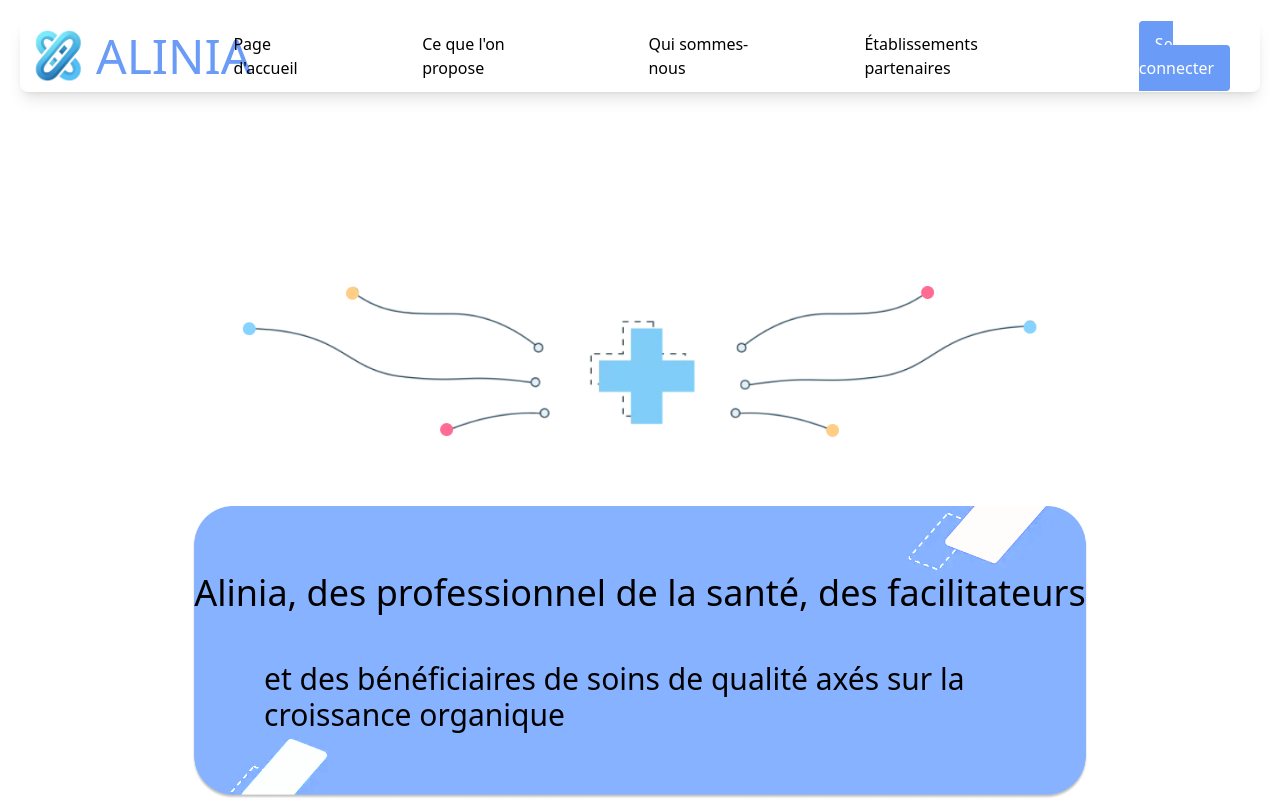
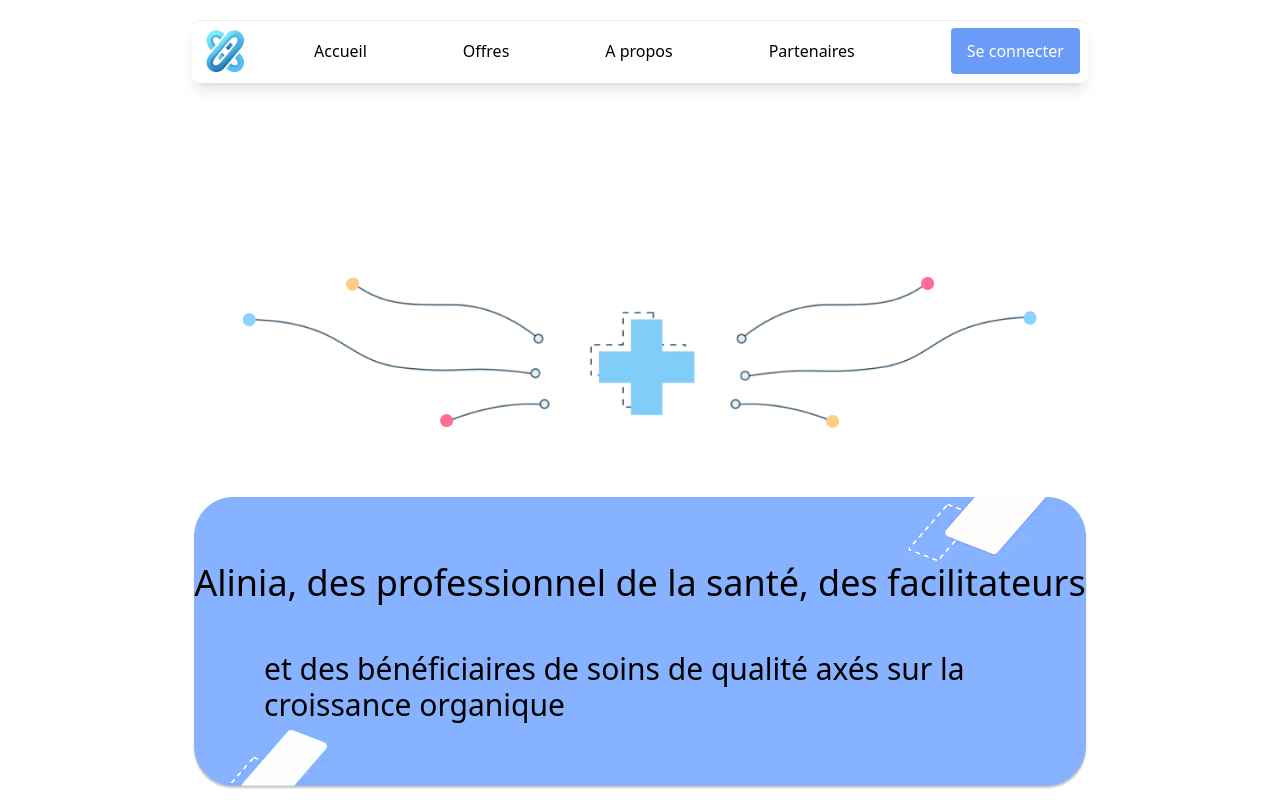
Before and after one commit to Alk2b/Tp_Accessibilit-, a React (Vite) app: page / in a window 1280 px wide. Shown: the top 800 px of the page. Built offline with nearby package versions, Linux system fonts and the light colour scheme.

Commit message:
feat: Refactor Header component and add Navbar for improved structure and navigation

```diff
--- a/src/components/Header.jsx
+++ b/src/components/Header.jsx
@@ -1,58 +1,19 @@
 import logo from '@/assets/images/logo.png';
+import Navbar from './Navbar';
 
 const Header = () => {
   return (
     <header className="p-5 flex justify-center items-center">
-      <div className="shadow-lg p-2 rounded-lg">
+      <div className="shadow-lg inset-shadow-2xs p-2 rounded-lg">
         <div className="flex items-center">
           <div className="flex items-center">
             <img
               src={logo}
               alt="Logo Alinia"
-              className="w-[60px]"
+              className="w-[50px] mr-16"
             />
-            <span className="font-pt-serif text-[#699BF7] ml-2 text-5xl">
-              ALINIA
-            </span>
           </div>
-          <nav>
-            <ul className="list-none flex justify-center items-center gap-24">
-              <li>
-                <a href="PageAccueil.html" className="font-roboto text-black">
-                  Page d&apos;accueil
-                </a>
-              </li>
-              <li>
-                <a
-                  href="CeQueLonPropose.html"
-                  className="font-roboto text-black"
-                >
-                  Ce que l&apos;on propose
-                </a>
-              </li>
-              <li>
-                <a
-                  href="qui sommes nous.html"
-                  className="font-roboto text-black"
-                >
-                  Qui sommes-nous
-                </a>
-              </li>
-              <li>
-                <a href="#" className="font-roboto text-black">
-                  Établissements partenaires
-                </a>
-              </li>
-              <li>
-                <a
-                  href="Connexion.html"
-                  className="bg-[#699BF7] text-white px-4 py-3 rounded font-inter"
-                >
-                  Se connecter
-                </a>
-              </li>
-            </ul>
-          </nav>
+          <Navbar />
         </div>
       </div>
     </header>
--- /dev/null
+++ b/src/components/Navbar.jsx
@@ -0,0 +1,44 @@
+const Navbar = () => {
+    return (
+      <nav>
+        <ul className="list-none flex justify-center items-center gap-24 ">
+          <li>
+            <a href="PageAccueil.html" className="font-roboto text-black">
+              Accueil
+            </a>
+          </li>
+          <li>
+            <a
+              href="CeQueLonPropose.html"
+              className="font-roboto text-black"
+            >
+              Offres
+            </a>
+          </li>
+          <li>
+            <a
+              href="qui sommes nous.html"
+              className="font-roboto text-black"
+            >
+              A propos
+            </a>
+          </li>
+          <li>
+            <a href="#" className="font-roboto text-black">
+              Partenaires
+            </a>
+          </li>
+          <li>
+            <a
+              href="Connexion.html"
+              className="bg-[#699BF7] text-white px-4 py-3 rounded font-inter"
+            >
+              Se connecter
+            </a>
+          </li>
+        </ul>
+      </nav>
+    );
+  };
+
+  export default Navbar;
```
